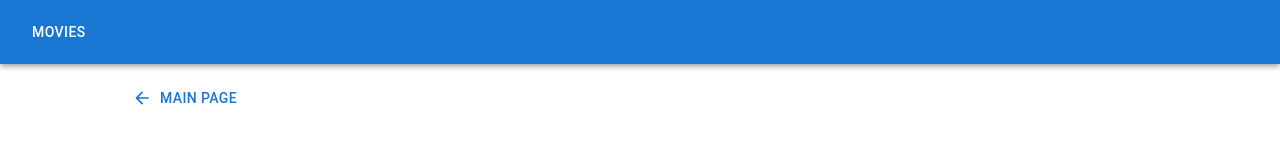
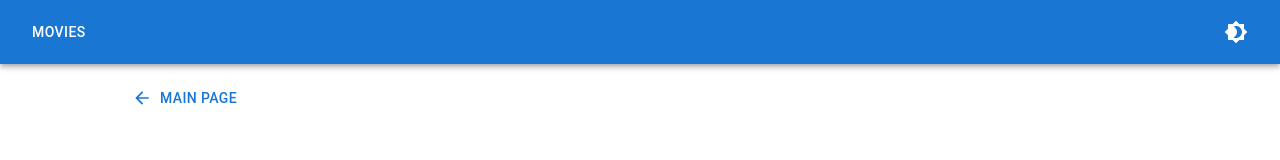
Before and after one commit to NHWai/movie-app, a React (Create React App) app: page /login in a window 1280 px wide. Shown: the top 160 px of the page. Built offline with nearby package versions, Linux system fonts and the light colour scheme.

Commit message:
dark mode init

```diff
--- a/src/components/MuiNavbar.tsx
+++ b/src/components/MuiNavbar.tsx
@@ -20,13 +20,17 @@ import { Outlet, useLocation, Link as RouterLink } from "react-router-dom";
 import { initialToken, MyContext } from "./MyProvider";
 import { movieGenres } from "../routes/AddMovie";
 import { useSearchParams } from "react-router-dom";
+import Brightness4Icon from "@mui/icons-material/Brightness4";
+import Brightness7Icon from "@mui/icons-material/Brightness7";
+import { useTheme } from "@mui/material/styles";
 
 export const MuiNavbar = () => {
-  const { token, setToken } = useContext(MyContext);
+  const { token, setToken, colorMode } = useContext(MyContext);
   const [anchorEl, setAnchorEl] = useState<null | HTMLElement>(null);
   const [mobileOpen, setMobileOpen] = useState(false);
   const location = useLocation();
   const [searchParams, setSearchParams] = useSearchParams();
+  const theme = useTheme();
 
   React.useEffect(() => setAnchorEl(null), [token.tokenStr]);
 
@@ -52,7 +56,14 @@ export const MuiNavbar = () => {
                 Movies
               </Button>
             </Box>
-
+            {/* <div>darkmode</div> */}
+            <IconButton onClick={colorMode.toggleColorMode} color="inherit">
+              {theme.palette.mode === "dark" ? (
+                <Brightness7Icon />
+              ) : (
+                <Brightness4Icon />
+              )}
+            </IconButton>
             {token.tokenStr ? (
               <div>
                 <IconButton
--- a/src/components/MyProvider.tsx
+++ b/src/components/MyProvider.tsx
@@ -1,4 +1,5 @@
 import React from "react";
+import { ThemeProvider, createTheme } from "@mui/material/styles";
 
 type Props = {
   children: React.ReactNode;
@@ -14,6 +15,9 @@ type TokenType = {
 type MyContextType = {
   token: TokenType;
   setToken: React.Dispatch<React.SetStateAction<TokenType>>;
+  colorMode: {
+    toggleColorMode: () => void;
+  };
 };
 
 export const initialToken = {
@@ -26,6 +30,9 @@ export const initialToken = {
 export const MyContext = React.createContext<MyContextType>({
   token: initialToken,
   setToken: () => {},
+  colorMode: {
+    toggleColorMode: () => {},
+  },
 });
 
 export const MyProvider = ({ children }: Props) => {
@@ -42,10 +49,31 @@ export const MyProvider = ({ children }: Props) => {
     }
   }
 
+  //customizing theme
+  const [mode, setMode] = React.useState<"light" | "dark">("light");
+  const colorMode = React.useMemo(
+    () => ({
+      toggleColorMode: () => {
+        setMode((prevMode) => (prevMode === "light" ? "dark" : "light"));
+      },
+    }),
+    []
+  );
+
+  const theme = React.useMemo(
+    () =>
+      createTheme({
+        palette: {
+          mode,
+        },
+      }),
+    [mode]
+  );
+
   const [token, setToken] = React.useState<TokenType>(initialStateofToken);
   return (
-    <MyContext.Provider value={{ token, setToken }}>
-      {children}
+    <MyContext.Provider value={{ token, setToken, colorMode }}>
+      <ThemeProvider theme={theme}>{children}</ThemeProvider>
     </MyContext.Provider>
   );
 };
--- a/src/index.tsx
+++ b/src/index.tsx
@@ -21,7 +21,6 @@ import { AddCast } from "./routes/AddCast";
 import { ErrorGlobal } from "./routes/ErrorGlobal";
 import { AddMovie } from "./routes/AddMovie";
 import { EditMovie } from "./routes/EditMovie";
-import CardSlider from "./components/CardSlider";
 
 const router = createBrowserRouter(
   createRoutesFromElements(
@@ -33,7 +32,6 @@ const router = createBrowserRouter(
       <Route path="error/:msg" element={<Error />} />
       <Route path="create" element={<AddMovie />} />
       <Route path="edit/:movieId" element={<EditMovie />} />
-      {/* <Route path="cardslider" element={<CardSlider />} /> */}
       <Route path="*" element={<ErrorGlobal />} />
     </Route>
   )
--- a/src/routes/Home.tsx
+++ b/src/routes/Home.tsx
@@ -78,7 +78,7 @@ export const Home = () => {
       <Typography
         mb={"3rem"}
         align="center"
-        sx={{ typography: { xs: "h4", sm: "h3", lg: "h2" } }}
+        sx={{ typography: { xs: "h4", sm: "h3", lg: "h3" } }}
       >
         {searchParams.get("userid") && token ? "My Movies" : "All Movies"}
       </Typography>
--- a/src/routes/Movie.tsx
+++ b/src/routes/Movie.tsx
@@ -169,7 +169,7 @@ const Movie = () => {
               flexGrow={1}
               mb="2rem"
               sx={{
-                typography: { xs: "h4", sm: "h3", lg: "h2" },
+                typography: { xs: "h4", sm: "h3" },
                 fontWeight: "bold",
               }}
               align="center"
```
